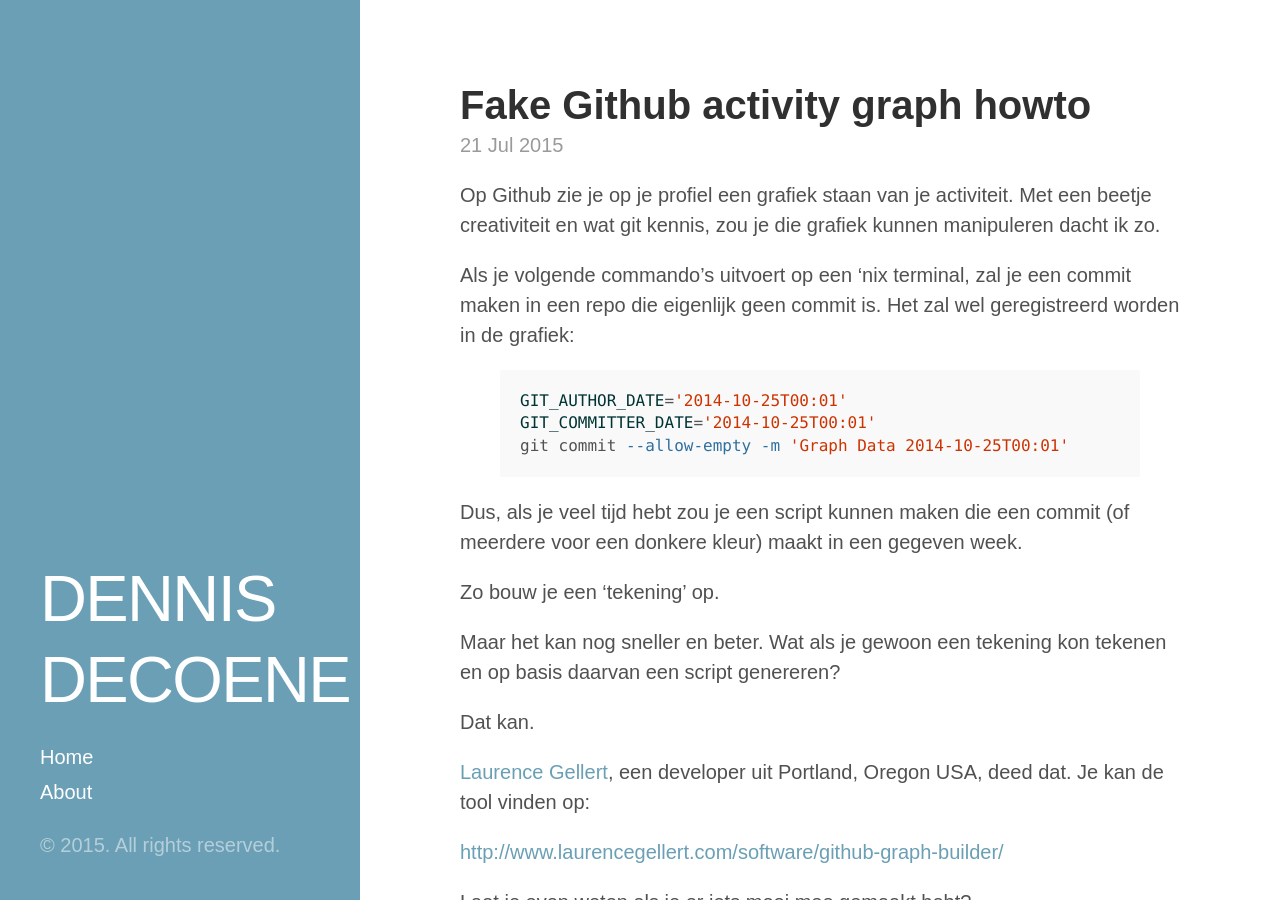
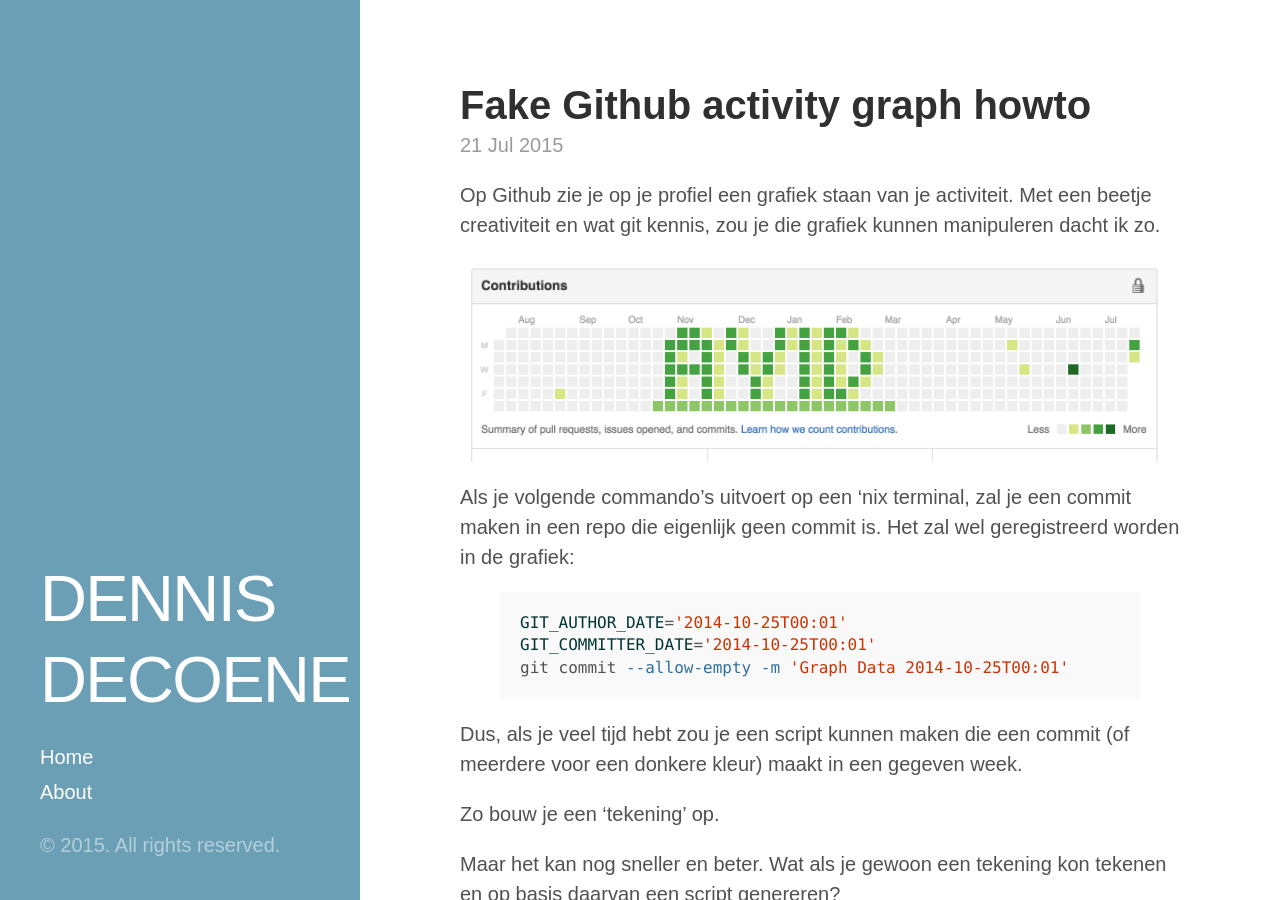
Before and after one commit to AvidSoftware-be/AvidSoftware-be.github.io, a Jekyll site: the page built from _posts/2015-07-21-Fake-github-activty-graph.md, in a window 1280 px wide and 900 px high. Built offline with Jekyll 4.4.1, drawn with Linux system fonts in a browser that asks for light colours; Markdown is read by kramdown in place of the engine named in the settings; comment, search, counter and statistics services are not loaded.

Commit message:
foto toegevoegd

```diff
--- a/_posts/2015-07-21-Fake-github-activty-graph.md
+++ b/_posts/2015-07-21-Fake-github-activty-graph.md
@@ -5,6 +5,8 @@ comments: true
 ---
 
 Op Github zie je op je profiel een grafiek staan van je activiteit. Met een beetje creativiteit en wat git kennis, zou je die grafiek kunnen manipuleren dacht ik zo.
+
+![Github Graph](/public/GithubGraph.png "Github Graph")
 
 Als je volgende commando's uitvoert op een 'nix terminal, zal je een commit maken in een repo die eigenlijk geen commit is. Het zal wel geregistreerd worden
 in de grafiek:
```
Also changed, not shown: public/GithubGraph.png (added).
